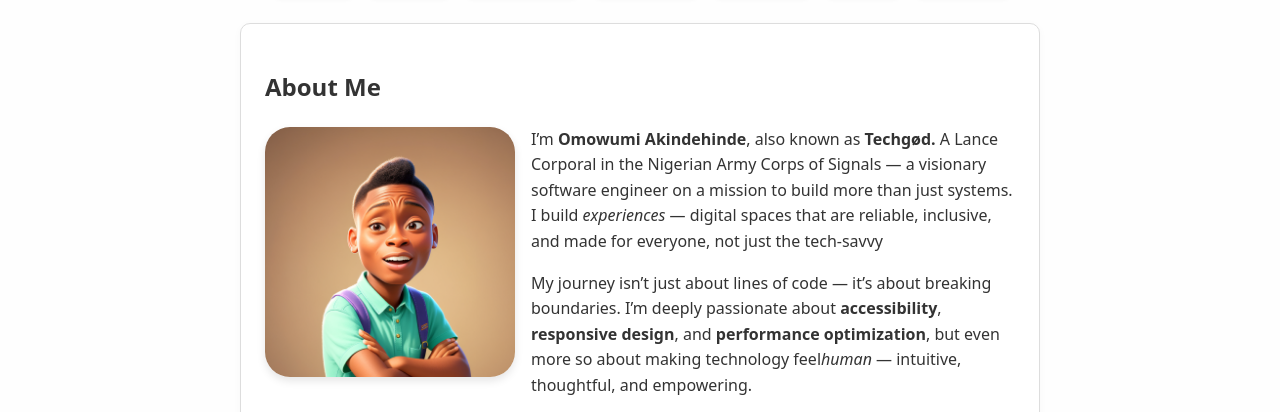
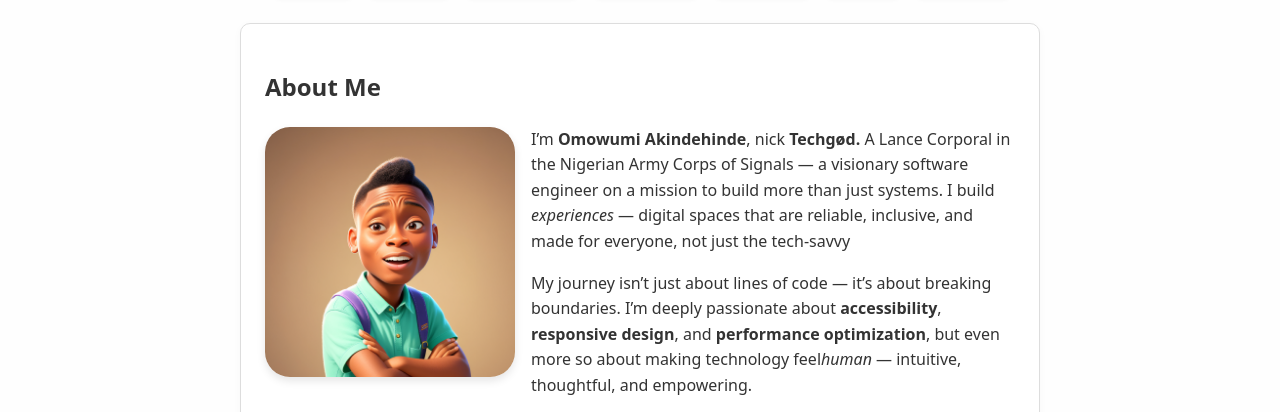
Before and after one commit to Murphylee140808/Folio, a plain HTML site: page index.html in a window 1280 px wide. Shown: the part 328-740 px from the top of the page. Drawn offline with Linux system fonts and the light colour scheme.

Commit message:
Folio V1.0

```diff
--- a/index.html
+++ b/index.html
@@ -51,7 +51,7 @@
                               alt="Cartoon  of Omowumi Akindehinde (Techgød)" />
                               <div>
                                     <p>
-                                      I’m <strong>Omowumi Akindehinde</strong>, also known as <strong>Techgød.</strong>
+                                      I’m <strong>Omowumi Akindehinde</strong>, nick <strong>Techgød.</strong>
                                       A Lance Corporal in the Nigerian Army Corps of Signals —
                                       a visionary software engineer on a mission to build more than just systems.
                                       I build <em>experiences</em> — digital spaces that are reliable, inclusive,
```
